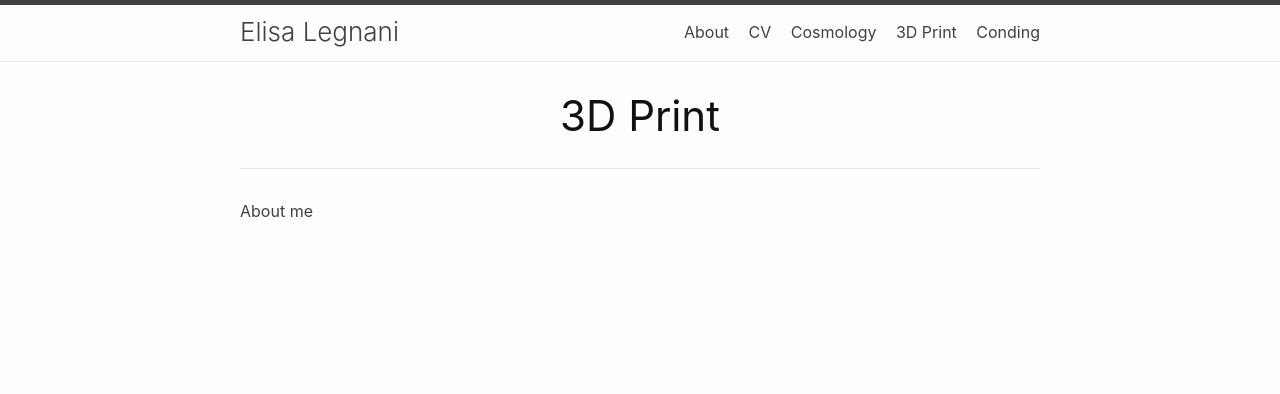
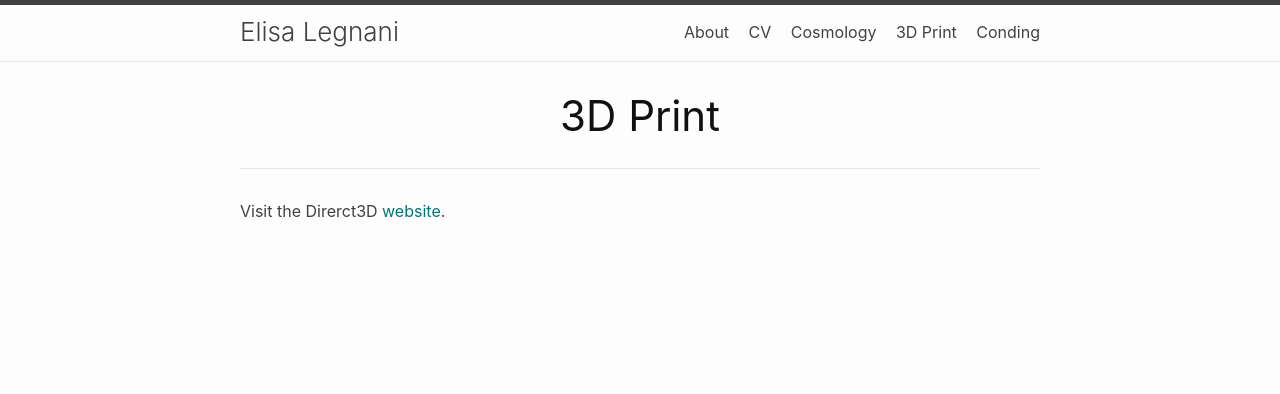
Before and after one commit to ElisaLegnani/new_website, a Jekyll site: the page built from 3d-print.md, in a window 1280 px wide. Shown: the top 394 px of the page. Built offline with Jekyll 4.4.1, drawn with Linux system fonts in a browser that asks for light colours; nearby versions of some CDN libraries.

Commit message:
Add content

```diff
--- a/3d-print.md
+++ b/3d-print.md
@@ -4,4 +4,4 @@ title: 3D Print
 permalink: /3d-print/
 ---
 
-About me
+Visit the Direrct3D [website](https://www.direct3d.it).
```
